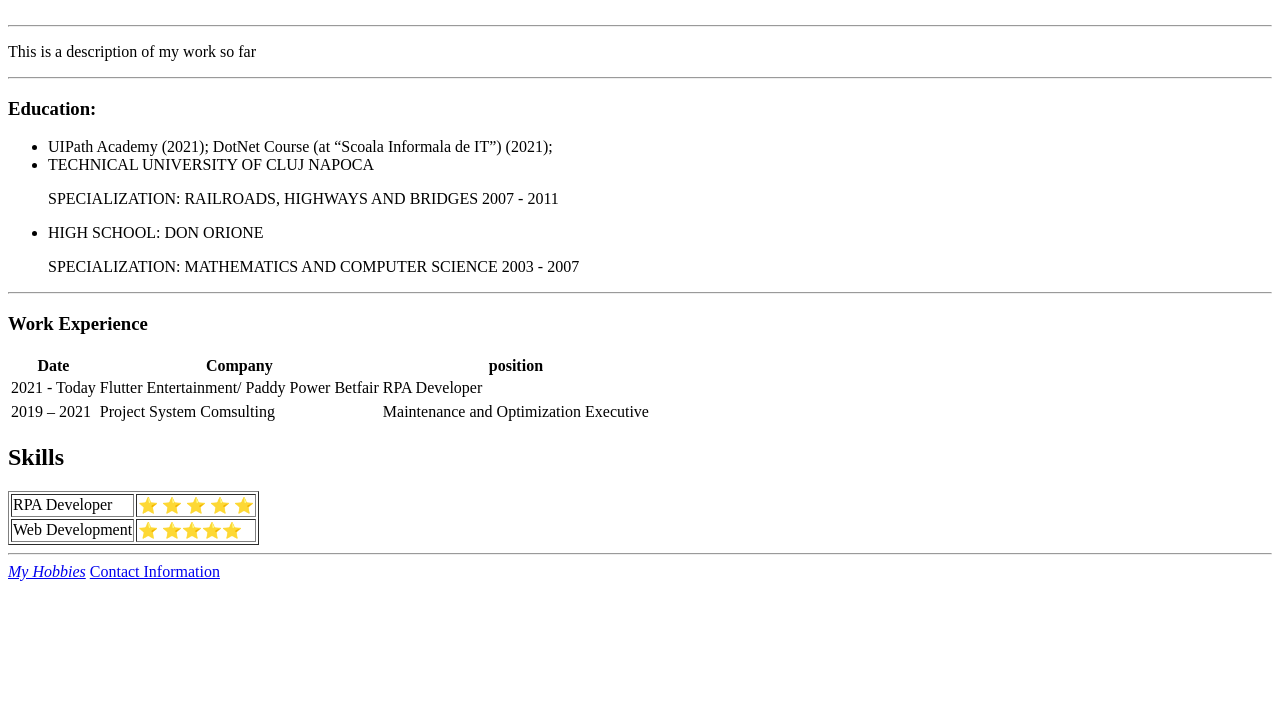
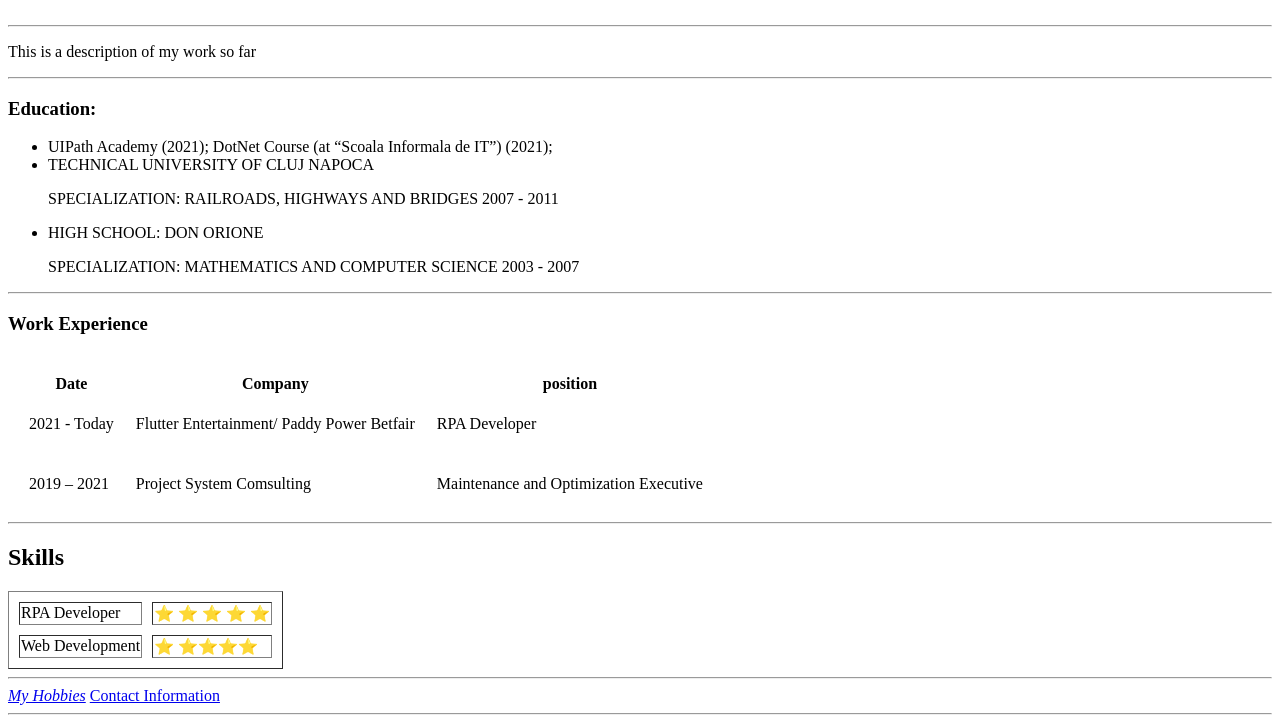
Before and after one commit to Cristians-WebDevelopmentCourse/html_personal_site, a plain HTML site: page index.html in a window 1280 px wide. Shown: the part 437-1160 px from the top of the page. Before the commit the page ends 1026 px from the top, so only its background shows below. Drawn offline with Linux system fonts and the light colour scheme.

Commit message:
staged commitn

```diff
--- a/index.html
+++ b/index.html
@@ -32,7 +32,7 @@
 <hr>
 
 <h3>Work Experience</h3>
-<table>
+<table cellspacing="20">
     <thead>
         <th>Date</th>
         <th>Company</th>
@@ -54,11 +54,12 @@
 </tbody>
 </table>
 
+<hr>
 <h2>Skills</h2>
 
 </table>
 
-<table border="1">
+<table cellspacing="10" border="1">
     <tr>
         <td>RPA Developer</td>
         <td>&#11088 &#11088 &#11088 &#11088 &#11088</td>
@@ -73,5 +74,6 @@
 <hr>
 <em><a href="hobbies.html">My Hobbies</a></em>
 <a href="Contact_information.html">Contact Information</a>
+<hr>
 </body>
 </html>
```
